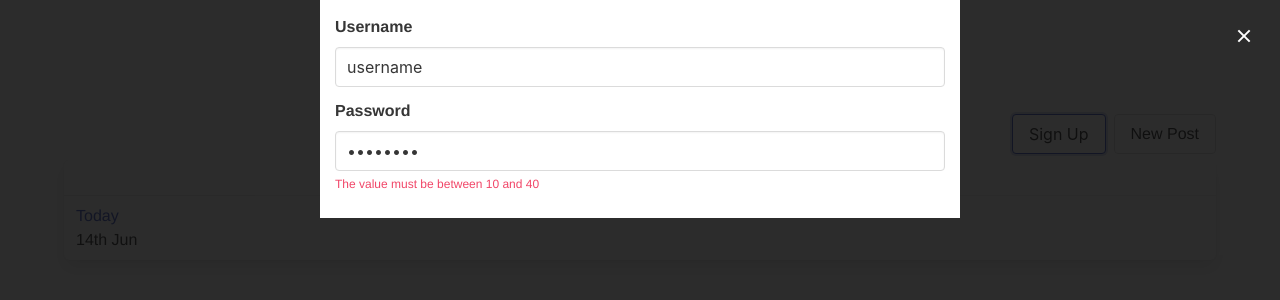
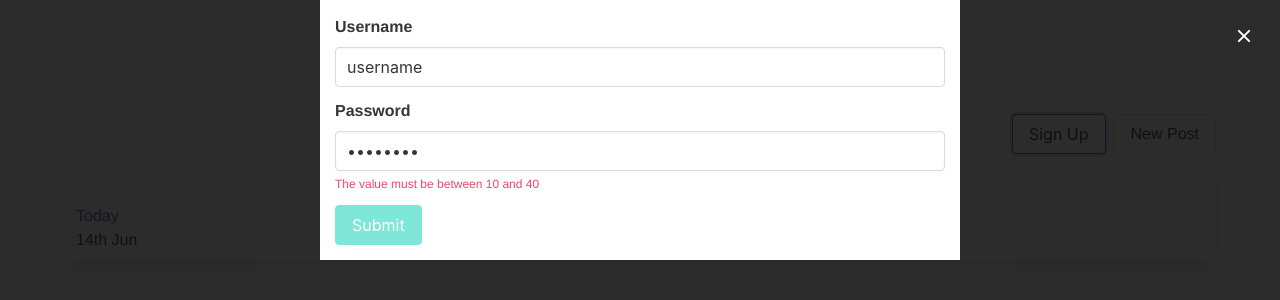
Before and after one commit to lmiller1990/vuejs-composition-api-course, a Vue app: page / in a window 1280 px wide. Both pictures are taken after a click on the button "Sign Up". Shown: the top 300 px of the page. Built offline with nearby package versions, Linux system fonts and the light colour scheme.

Commit message:
submit form

```diff
--- a/src/components/Signup.vue
+++ b/src/components/Signup.vue
@@ -1,5 +1,5 @@
 <template>
-  <form @submit="submit">
+  <form @submit.prevent="submit">
     <form-input
       v-model="username"
       name="Username"
@@ -13,6 +13,13 @@
       type="password"
       :error="passwordStatus.message"
     />
+
+    <button
+      class="button is-primary"
+      :disabled="!usernameStatus.valid || !passwordStatus.valid"
+    >
+      Submit
+    </button>
   </form>
 </template>
 
@@ -20,6 +27,8 @@
 import { computed, defineComponent, ref } from 'vue';
 import FormInput from './FormInput.vue'
 import { required, length, Status, validate } from '../validation'
+import { User, useStore } from '../store';
+import { useModal } from '../useModal';
 
 export default defineComponent({
   components: {
@@ -37,8 +46,24 @@ export default defineComponent({
       return validate(password.value, [required(), length({ min: 10, max: 40 })])
     })
 
-    const submit = (evt: Event) => {
-      // ...
+    const store = useStore()
+    const modal = useModal()
+
+    const submit = async (evt: Event) => {
+      if (!usernameStatus.value.valid ||
+        !passwordStatus.value.valid
+      ) {
+        return
+      }
+
+      const newUser: User = {
+        id: '-1',
+        username: username.value,
+        password: password.value,
+      }
+
+      await store.createUser(newUser)
+      modal.hideModal()
     }
 
     return {
--- a/src/store.ts
+++ b/src/store.ts
@@ -1,6 +1,12 @@
 import { reactive, readonly } from 'vue'
 import axios from 'axios'
 import { Post, today, thisWeek, thisMonth } from './mocks'
+
+export interface User {
+  id: string
+  username: string
+  password: string
+}
 
 interface State {
   posts: PostsState
@@ -31,6 +37,11 @@ class Store {
     const response = await axios.post<Post>('/posts', post)
     this.state.posts.all.set(post.id, response.data)
     this.state.posts.ids.push(post.id)
+  }
+
+  async createUser(user: User) {
+    // ...
+    console.log(user)
   }
 
   async fetchPosts() {
```
